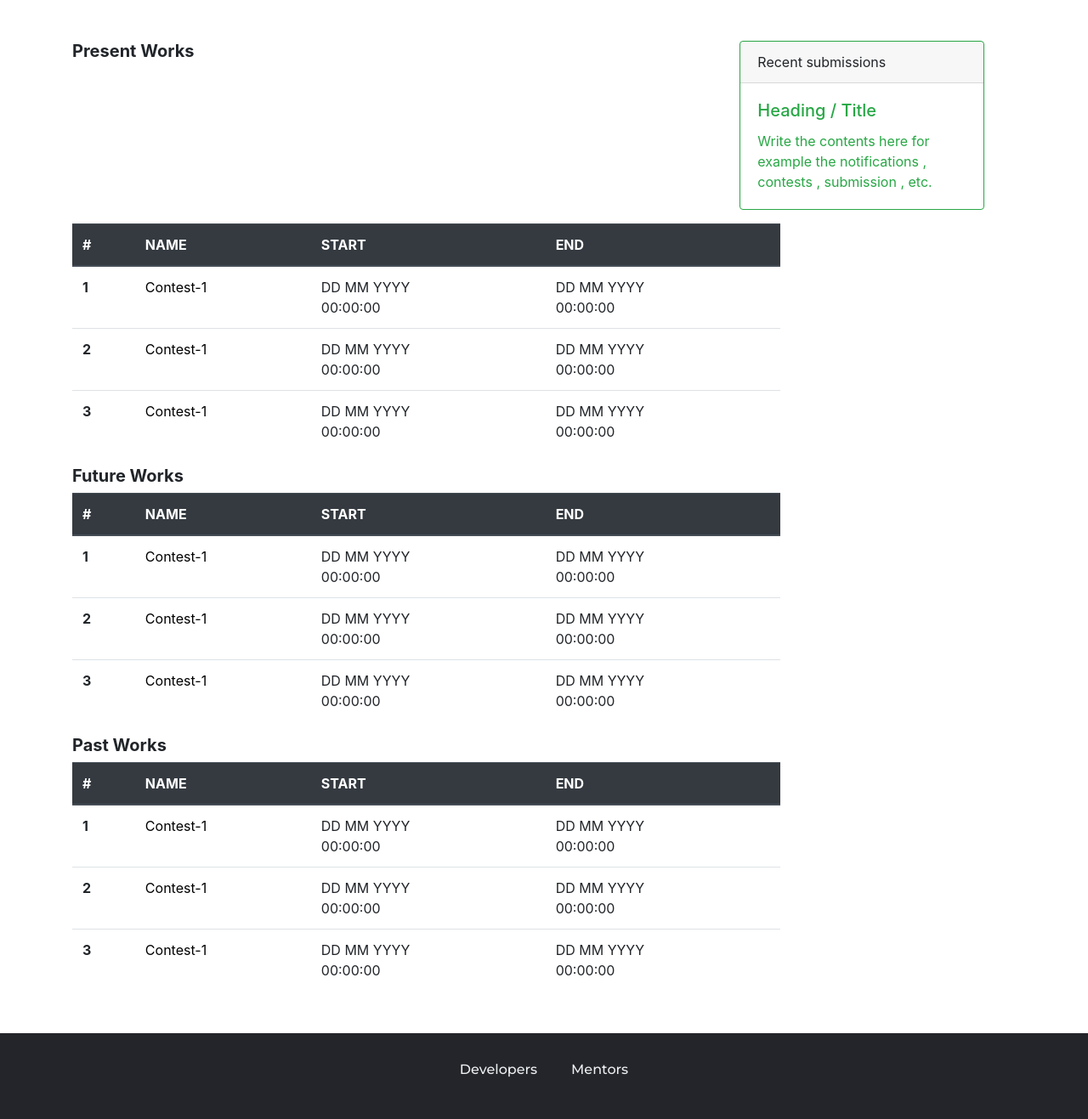
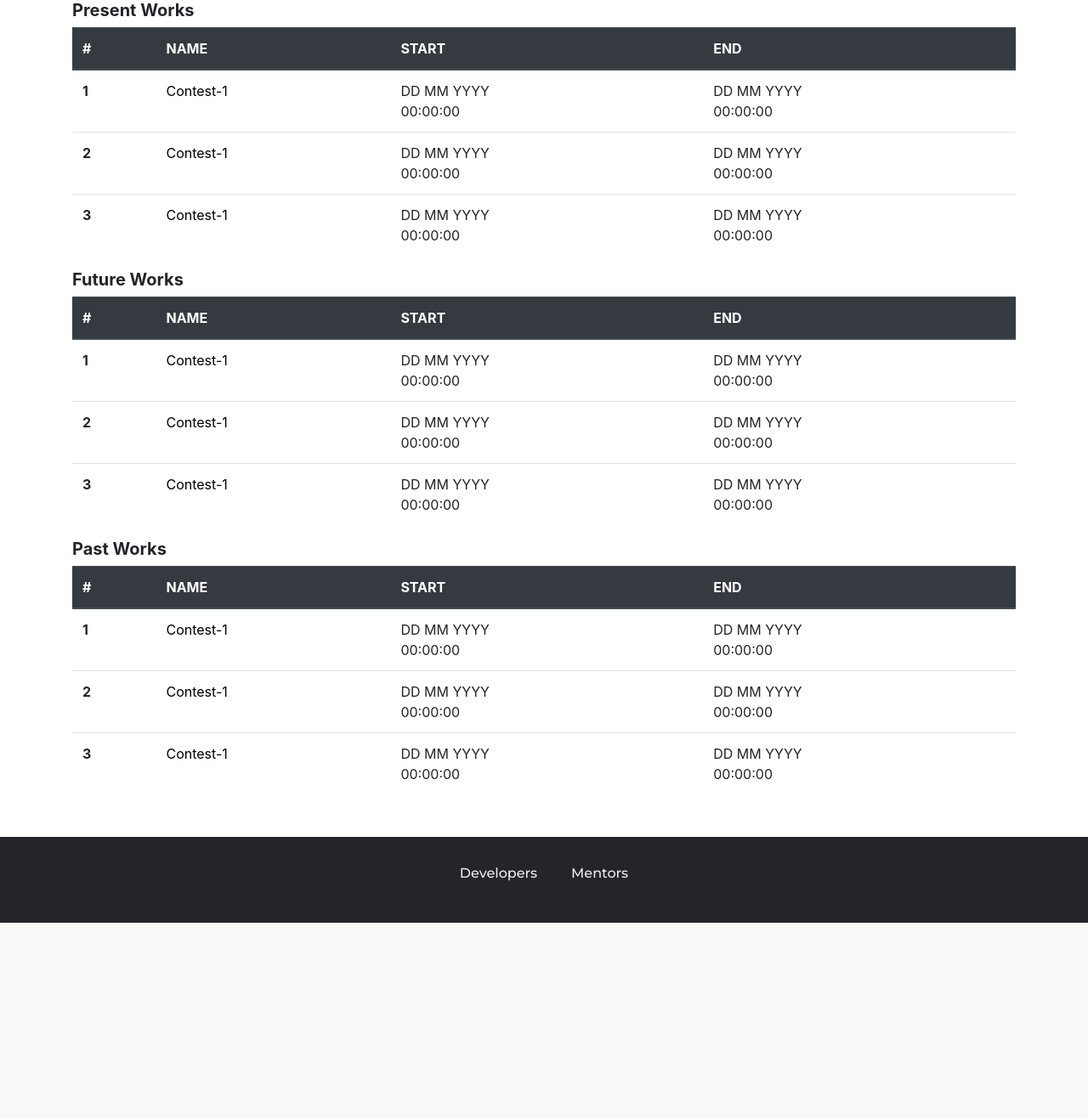
Before and after one commit to sacoder8031/online-judge, a Django app: page /user/lab_works in a window 1280 px wide. Shown: the part 139-1456 px from the top of the page at 85% size. After the commit the page ends 1225 px from the top, so only its background shows below. Run offline with Django 3.2, Linux system fonts and the light colour scheme; some libraries are stand-ins or nearby versions.

Commit message:
Resolved linking issues

```diff
--- a/Online_Judge/users/templates/users/lab_works.html
+++ b/Online_Judge/users/templates/users/lab_works.html
@@ -1,26 +1,10 @@
 {% extends "users/layout.html" %}
 {% block body %}
 
-<aside class="col-md-11 blog-sidebar">
-
-<div class="mt-5">
-  <div class="mr-0">
-    <div class="float-right">
-      <div class="card border-success mb-3" style="max-width: 18rem;">
-        <div class="card-header">Recent submissions</div>
-        <div class="card-body text-success">
-          <h5 class="card-title">Heading / Title</h5>
-          <p class="card-text">Write the contents here for example the notifications , contests , submission , etc.</p>
-        </div>
-      </div>
-    </div>
-  </div>
-</div>
-</aside>
 
 <main class="container">
 <h5><b>Present Works</b></h5>
-<table class="table table-hover w-75">
+<table class="table table-hover w-100">
     <thead class="thead-dark">
       <tr>
         <th scope="col-auto">#</th>
@@ -32,7 +16,7 @@
     <tbody>
       <tr>
         <th scope="row">1</th>
-        <td><a href="https://github.com/" style="color: black;">Contest-1</a></td>
+        <td><a href="{% url 'contest_page' %}" style="color: black;">Contest-1</a></td>
         <td>DD MM YYYY<br>00:00:00</td>
         <td>DD MM YYYY<br>00:00:00</td>
       </tr>
@@ -52,7 +36,7 @@
   </table>
 
 <h5><b>Future Works</b></h5>
-<table class="table table-hover w-75">
+<table class="table table-hover w-100">
     <thead class="thead-dark">
     <tr>
         <th scope="col">#</th>
@@ -84,7 +68,7 @@
 </table>
 
 <h5><b>Past Works</b></h5>
-<table class="table table-hover w-75">
+<table class="table table-hover w-100">
     <thead class="thead-dark">
         <tr>
         <th scope="col">#</th>
--- a/Online_Judge/users/templates/users/layout.html
+++ b/Online_Judge/users/templates/users/layout.html
@@ -22,7 +22,7 @@
     </head>
     <body>
         <header>
-            <a class="logo" href="https://iitbhu.ac.in/"><img src="{% static 'users/logo10.png' %}" alt="logo"></a>
+            <a class="logo" href="{% url 'home_page' %}"><img src="{% static 'users/logo10.png' %}" alt="logo"></a>
             <nav>
                 <ul class="nav__links">
                     <li><a href="{% url 'practice' %}">Practice</a></li>
--- a/Online_Judge/users/views.py
+++ b/Online_Judge/users/views.py
@@ -124,7 +124,7 @@ def compile_run(submission_id):
 def index(request):
     if not request.user.is_authenticated:
         return HttpResponseRedirect(reverse("login"))
-    return render(request,"users/user.html")
+    return render(request,"users/home_page.html")
 
 def login_view(request):
     if request.method=="POST":
```
Also changed, not shown: Online_Judge/db.sqlite3.
